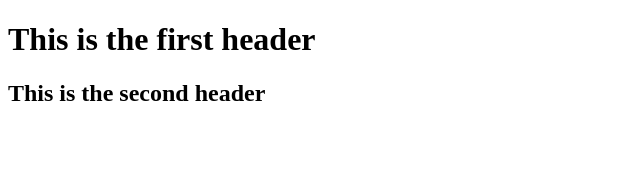
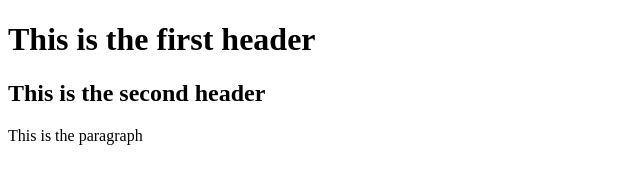
Before and after one commit to emmaadesile/git-code, a plain HTML site: page index.html in a window 1280 px wide. Shown: the whole page, without its empty margins (0-640 px from the left). Drawn offline with Linux system fonts and the light colour scheme.

Commit message:
Third Commit

```diff
--- a/index.html
+++ b/index.html
@@ -6,5 +6,6 @@
 <body>
 	<h1>This is the first header</h1>
 	<h2>This is the second header</h2>
+	<p>This is the paragraph</p>
 </body>
 </html>
```
